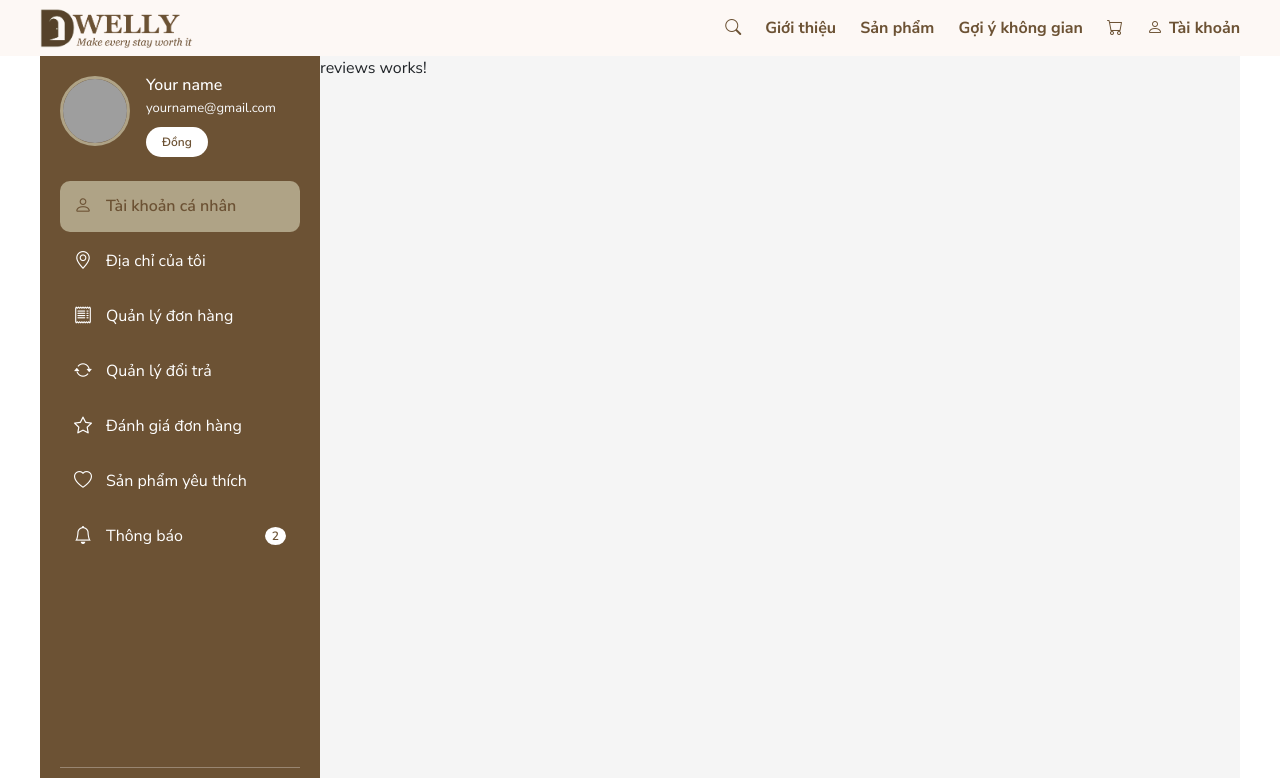
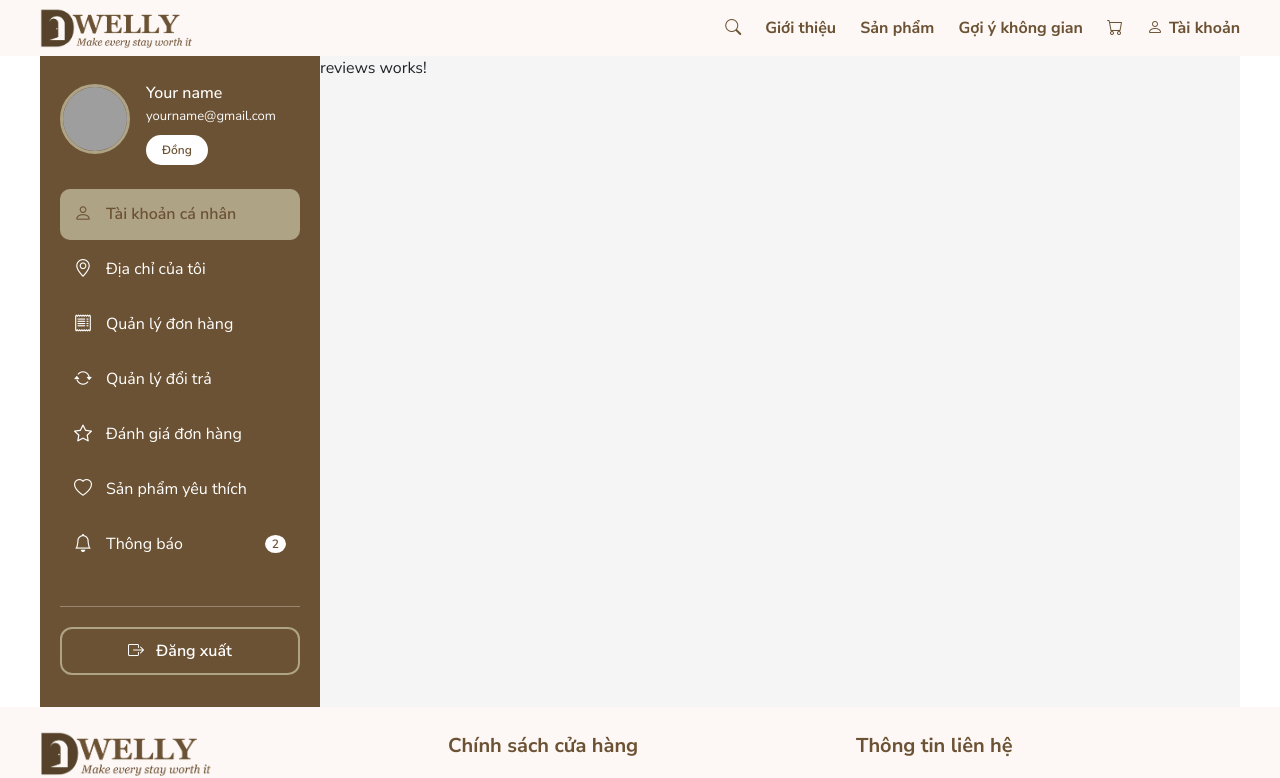
Before and after one commit to ZanDo1906/DWELLY, an Angular app in the folder client/: page /user-layout/reviews in a window 1280 px wide. Shown: the top 778 px of the page. Built offline with nearby package versions, Linux system fonts and the light colour scheme; grey boxes are pictures that could not be loaded.

Commit message:
chỉnh user-layout + merge code văn

```diff
--- a/client/src/app/app.css
+++ b/client/src/app/app.css
@@ -5,6 +5,6 @@ html, body { height: 100%; }
   flex-direction: column;
 }
 .app-main{
-  flex: 1 0 auto;
+  flex: 0 0 auto;
 }     /* phần nội dung chiếm chỗ đẩy footer xuống đáy */
 app-footer, .tc-footer{ flex: 0 0 auto; }
--- a/client/src/app/components/sidebar/sidebar.css
+++ b/client/src/app/components/sidebar/sidebar.css
@@ -3,13 +3,11 @@
 ========================= */
 .sidebar-wrapper {
   width: 280px;
-  height: 100vh;              /* full màn hình */
   position: sticky;           /* đứng yên khi scroll */
   top: 0;                     /* dính trên */
-  overflow-y: auto;           /* sidebar scroll riêng */
 
   background-color: #6c5234;
-  padding: 20px;
+  padding: 28px 20px 32px;
   box-sizing: border-box;
 }
 
--- a/client/src/app/pages/product/concept-list/concept-list.css
+++ b/client/src/app/pages/product/concept-list/concept-list.css
@@ -1,5 +1,6 @@
 .concept-section {
   background: #f5f5f5;
+  padding-bottom: 16px;
 }
 
 /* BANNER */
@@ -171,7 +172,7 @@
   display: grid;
   grid-template-columns: repeat(3, 1fr);
   gap: 20px;
-  margin-bottom: 40px;
+  margin-bottom: 24px;
 }
 
 .concept-card {
@@ -240,7 +241,7 @@
 .pagination-wrapper {
   display: flex;
   justify-content: center;
-  margin-bottom: 40px;
+  margin-bottom: 0;
 }
 
 .btn-load-more {
--- a/client/src/app/pages/product/concept-list/concept-list.html
+++ b/client/src/app/pages/product/concept-list/concept-list.html
@@ -1,6 +1,4 @@
 <section class="concept-section">
-
-
   <div class="container-fluid">
     <div class="px-4">
       <div class="site-inner">
--- a/client/src/app/pages/profile/user-layout/user-layout.css
+++ b/client/src/app/pages/profile/user-layout/user-layout.css
@@ -27,9 +27,10 @@ app-sidebar {
 .user-main {
   flex: 1;
   min-width: 0;
-  height: 100vh;
+  height: auto;
   overflow-y: auto;
   background: #f5f5f5;
+
 }
 
 
```
